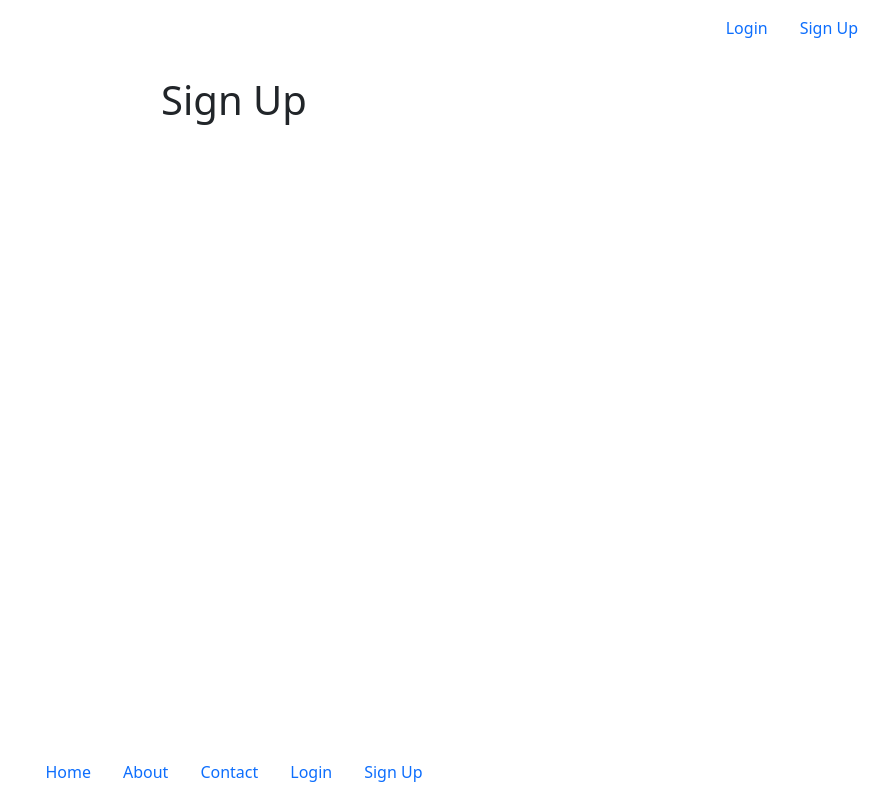
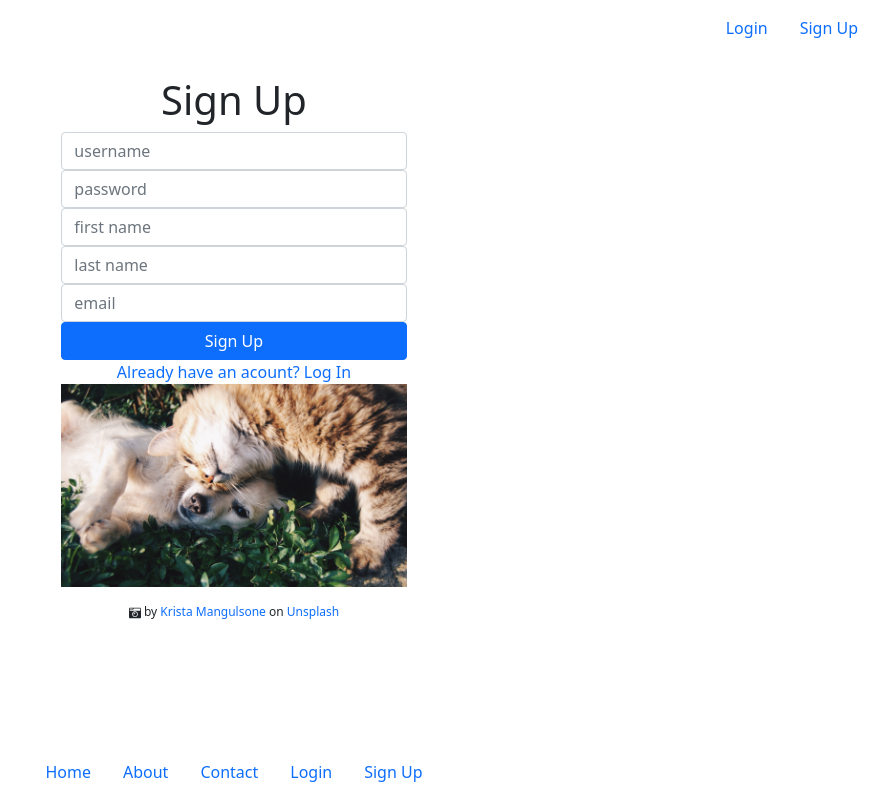
Before and after one commit to jennresado/CS467_Capstone, a React (Create React App) app: page /signup in a window 1280 px wide. Shown: the whole page, without its empty margins (406-1280 px from the left). Built offline with nearby package versions, Linux system fonts and the light colour scheme; no server answers.

Commit message:
sign up working

```diff
--- a/src/components/SignUp.js
+++ b/src/components/SignUp.js
@@ -1,10 +1,118 @@
-const SignUp = () => {
+import { Link, useHistory } from 'react-router-dom'
+import { useState } from 'react'
+import { FaCameraRetro } from 'react-icons/fa'
+import signupImg1 from '../assets/signupImg1.jpg'
+
+const SignUp = ({ onSignup }) => {
+    let history = useHistory()
+    const [username, setUsername] = useState('')
+    const [password, setPassword] = useState('')
+    const [first_name, setFirstName] = useState('')
+    const [last_name, setLastName] = useState('')
+    const [email, setEmail] = useState('')
+    const [admin, setAdmin] = useState(false)
+    const [errorUserName, setErrorUsername] = useState(false)
+    const [errorInputBlank, setErrorInput] = useState(false)
+
+    const onSubmit = (e) => {
+        e.preventDefault()
+
+        // username taken
+        if (username == username) {
+            console.log("Username isse")
+            // removes any previous error from screen
+            setErrorInput(false)
+            setErrorUsername(true)
+        }
+
+        // blank input
+        if (username == '' || password == '' || first_name == '' || last_name == '' || email == '') {
+            // removes any previous error from screen
+            setErrorUsername(false)
+            setErrorInput(true)
+        }
+
+        onSignup({ first_name, last_name, email, username, password, admin })
+            .then(() => {
+                history.push('/dashboard')
+            }
+            ).catch((err) => {
+                setUsername('')
+                setPassword('')
+                setFirstName('')
+                setLastName('')
+                setEmail('')
+            }
+            )
+    }
+
     return (
-        <div className='signUpPage'>
+        <div className='generalFormat'>
             <div className='row justify-content-center'>
-                <div className='col-xl-8'>
+                <div className='col-sm-10 col-md-6 col-lg-4'>
                     <div className='row'>
                         <h1>Sign Up</h1>
+                    </div>
+                    <div className='row'>
+                        <form className='signupForm' onSubmit={onSubmit}>
+                            {errorUserName && <p className='signupError'>This username is already taken.</p>}
+                            {errorInputBlank && <p className='signupError'>Fields cannot be blank.</p>}
+                            <div>
+                                <input
+                                    type='text'
+                                    placeholder='username'
+                                    className='form-control'
+                                    value={username}
+                                    onChange={(e) => setUsername(e.target.value)}
+                                />
+                            </div>
+                            <div>
+                                <input
+                                    type='text'
+                                    placeholder='password'
+                                    className='form-control'
+                                    value={password}
+                                    onChange={(e) => setPassword(e.target.value)}
+                                />
+                            </div>
+                            <div>
+                                <input
+                                    type='text'
+                                    placeholder='first name'
+                                    className='form-control'
+                                    value={first_name}
+                                    onChange={(e) => setFirstName(e.target.value)}
+                                />
+                            </div>
+                            <div>
+                                <input
+                                    type='text'
+                                    placeholder='last name'
+                                    className='form-control'
+                                    value={last_name}
+                                    onChange={(e) => setLastName(e.target.value)}
+                                />
+                            </div>
+                            <div>
+                                <input
+                                    type='text'
+                                    placeholder='email'
+                                    className='form-control'
+                                    value={email}
+                                    onChange={(e) => setEmail(e.target.value)}
+                                />
+                            </div>
+                            <div className='d-grid gap-2 mx-auto'>
+                                <button className='btn btn-primary' type='submit'>Sign Up</button>
+                            </div>
+                            <Link to="/login">Already have an acount? Log In</Link>
+                        </form>
+                    </div>
+                    <div className='row'>
+                        <img src={signupImg1} className='img-fluid rounded loginImg'></img>
+                        <p className='imgCredit'>
+                            <FaCameraRetro></FaCameraRetro> by <a href="https://unsplash.com/@krista?utm_source=unsplash&utm_medium=referral&utm_content=creditCopyText">Krista Mangulsone</a> on <a href="https://unsplash.com/s/photos/pets?utm_source=unsplash&utm_medium=referral&utm_content=creditCopyText">Unsplash</a>
+                        </p>
                     </div>
                 </div>
             </div>
```
